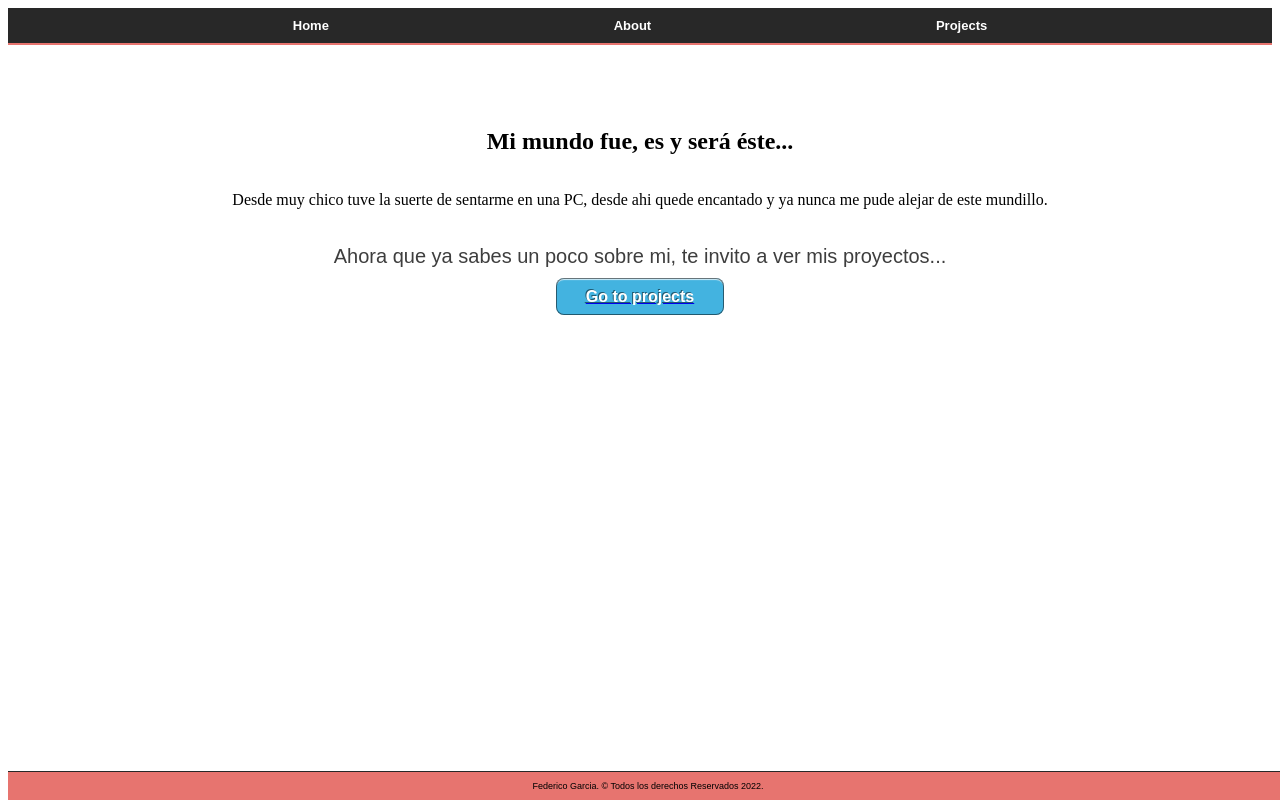
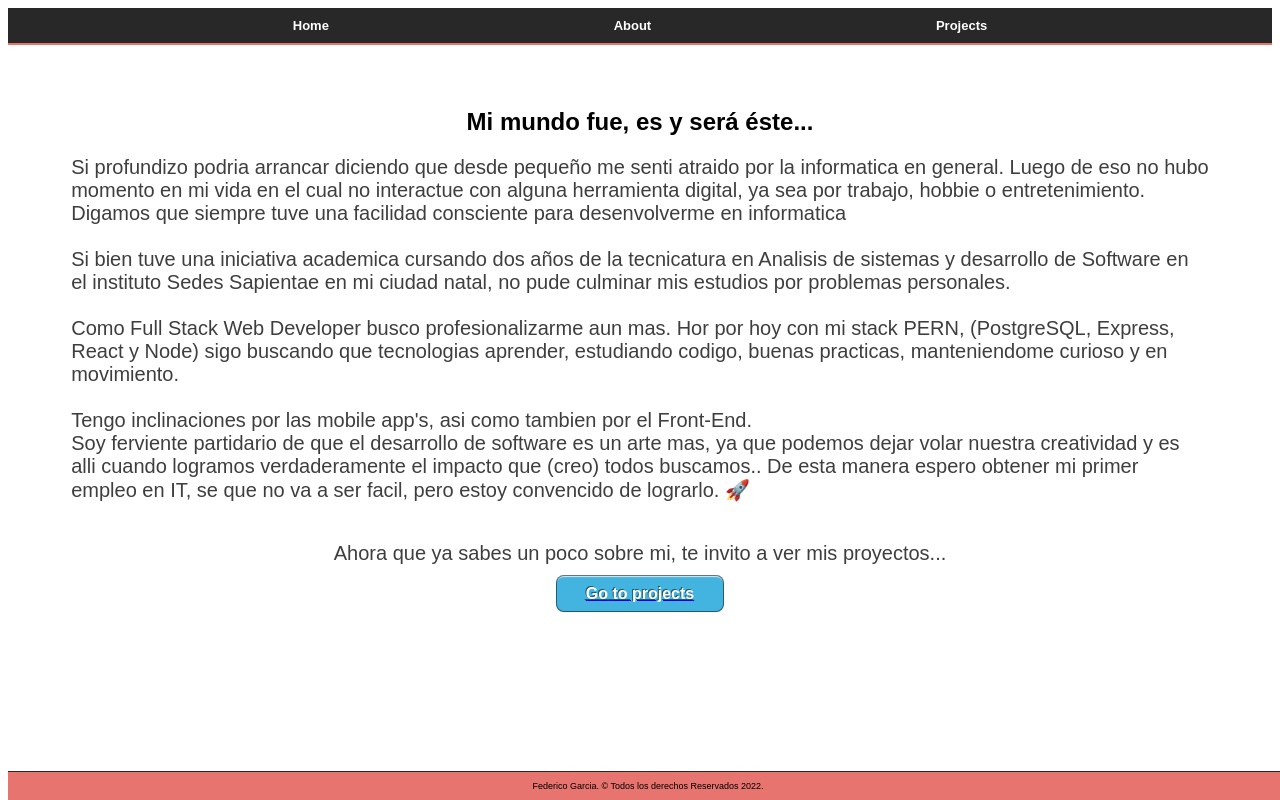
Before and after one commit to Fedegaar/Portfolio, a Gatsby site: page /about in a window 1280 px wide. Built offline with nearby package versions, Linux system fonts and the light colour scheme; Gatsby itself is replaced by a stand-in of ours.

Commit message:
About redaction

```diff
--- a/src/pages/about.js
+++ b/src/pages/about.js
@@ -1,15 +1,28 @@
 import * as React from 'react'
 import Layout from '../components/layout'
 import { Link } from 'gatsby'
-import { ContentContainer, Description, button } from './about.module.css'
+import SedesIMG from '../images/Sedes.png'
+import { ContentContainer, Description, button, h2Title, Sedes, SedesP } from './about.module.css'
 
 const About = () => {
   return (
     <main>
         <Layout pageTitle="Federico Garcia - About me" pageContent="Soy el contenido del about">
           <div className={ContentContainer}>
-            <h2>Mi mundo fue, es y será éste...</h2>
-            <p>Desde muy chico tuve la suerte de sentarme en una PC, desde ahi quede encantado y ya nunca me pude alejar de este mundillo.</p>
+            <h2 className={h2Title}>Mi mundo fue, es y será éste...</h2>
+            <p className={Description}>Si profundizo podria arrancar diciendo que desde pequeño me senti atraido por la informatica en general. Luego de eso no hubo momento en mi vida en el cual no interactue con alguna herramienta digital, ya sea por trabajo, hobbie o entretenimiento. Digamos que siempre tuve una facilidad consciente para desenvolverme en informatica<br></br>
+            <br></br>
+            Si bien tuve una iniciativa academica cursando dos años de la tecnicatura en <span>Analisis de sistemas y desarrollo de Software</span> en el instituto Sedes Sapientae en mi ciudad natal, no pude culminar mis estudios por problemas personales.
+            <br></br>
+
+            <br></br>
+            Como <span>Full Stack Web Developer</span> busco profesionalizarme aun mas.
+            Hor por hoy con mi stack PERN, (PostgreSQL, Express, React y Node) sigo buscando que tecnologias aprender, estudiando codigo, buenas practicas, manteniendome curioso y en movimiento.<br></br>
+            <br></br>
+            Tengo inclinaciones por las mobile app's, asi como tambien por el Front-End.<br></br>
+            Soy ferviente partidario de que el desarrollo de software es un arte mas, ya que podemos dejar volar nuestra creatividad y es alli cuando logramos verdaderamente el impacto que (creo) todos buscamos..
+            De esta manera espero obtener mi primer empleo en IT, se que no va a ser facil, pero estoy convencido de lograrlo. 🚀
+            </p>
             <p className={Description}>Ahora que ya sabes un poco sobre mi, te invito a ver mis proyectos...</p>
             <Link to='/projects'><a className={button} href="/projects">Go to projects</a></Link>
           </div>
--- a/src/pages/about.module.css
+++ b/src/pages/about.module.css
@@ -16,6 +16,13 @@
     text-shadow: -1px -1px 0.5px rgb(0 0 0 / 50%);
     -webkit-appearance: none;
 }
+
+.h2Title{
+    margin: 0;
+    font-family: 'Jost', sans-serif;
+    text-align: center;
+}
+
 
 .button:hover {
     background-color: #67bfe2;
--- a/src/pages/index.js
+++ b/src/pages/index.js
@@ -12,7 +12,7 @@ const IndexPage = () => {
       <title>Federico Garcia - Portfolio</title>
       <Layout>
         <div className={container}>
-            <img  className={img} class="animate__animated animate__fadeInRight" alt="Profile pic" src={profile} />
+            <img  className={img} class="animate__animated animate__fadeInLeft" alt="Profile pic" src={profile} />
             <div   className={Info}>
                 <h1 className={h1Name}>Hola! Soy&nbsp;<span className={name} class="animate__animated animate__fadeInRight">Federico Garcia</span></h1>
                 <p className={Description}>Un apasionado <span  className={nameF} class="animate__animated animate__fadeInUp">Full Stack Web Developer,<br/></span>  y este es mi portfolio hecho con Gatsby!</p>
@@ -20,7 +20,7 @@ const IndexPage = () => {
         </div>
         <hr/>
         <div className={ContentContainer}>
-            <p className={Description}>He incorporado el stack PERN en el bootcamp de la Academia Henry, pero siempre me mantengo aprendiendo y fortaleciendo mis skill tecnicos.</p>
+            <p className={Description}>He incorporado el stack PERN en el bootcamp de la Academia Henry, pero siempre me mantengo aprendiendo y fortaleciendo mis skills tecnicos.</p>
             <p className={Description}>Te invito a que recorras mi portfolio...</p>
             <Link to='/about'><a className={button} href="/about">¿Quien soy?</a></Link>
         </div>
```
Also changed, not shown: src/images/Sedes.png (added).
